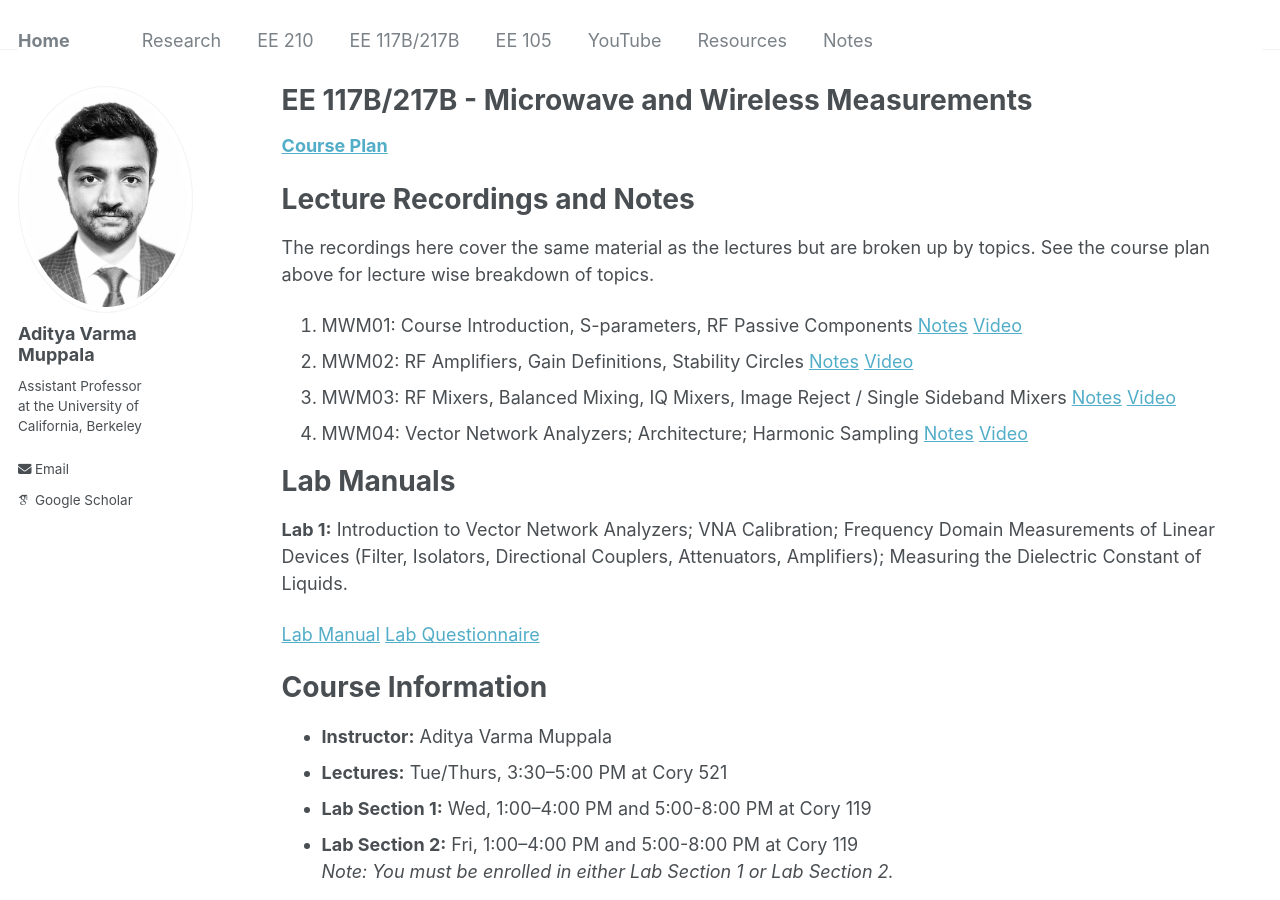
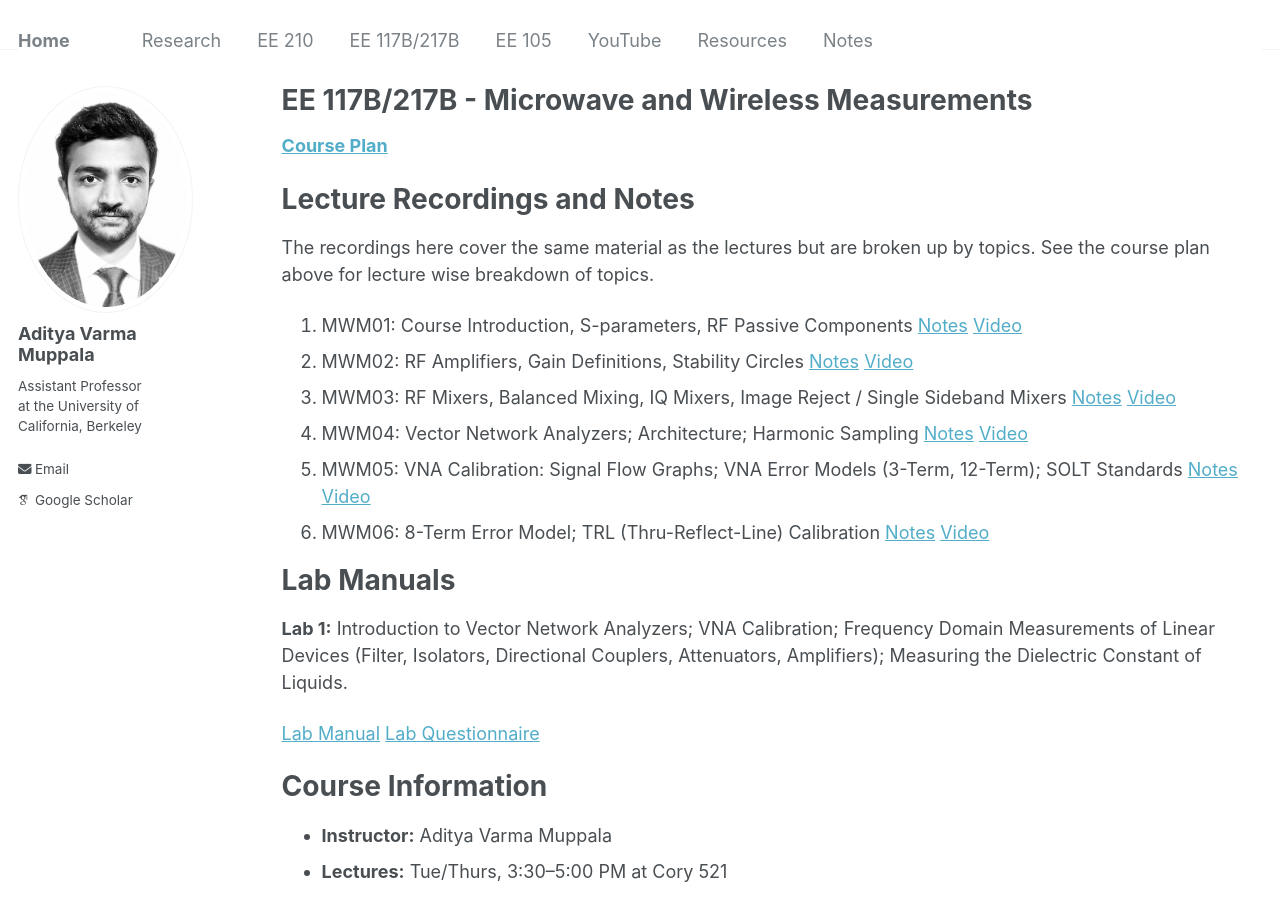
Before and after one commit to AdityaMuppala/adityamuppala.github.io, a Jekyll site: the page built from _pages/teaching117B217B.md, in a window 1280 px wide and 900 px high. Built offline with Jekyll 4.4.1, drawn with Linux system fonts in a browser that asks for light colours; some web fonts are replaced.

Commit message:
Update teaching117B217B.md

```diff
--- a/_pages/teaching117B217B.md
+++ b/_pages/teaching117B217B.md
@@ -12,6 +12,8 @@ The recordings here cover the same material as the lectures but are broken up by
 2. MWM02: RF Amplifiers, Gain Definitions, Stability Circles [Notes](https://adityamuppala.github.io/assets/EE_117B217B/EE117B217B_Lec2.pdf) [Video](https://www.youtube.com/watch?v=UVk2chXYaRI)
 3. MWM03: RF Mixers, Balanced Mixing, IQ Mixers, Image Reject / Single Sideband Mixers [Notes](https://adityamuppala.github.io/assets/EE_117B217B/EE117B217B_Lec3.pdf) [Video](https://youtu.be/NNqnASpfHUI)
 4. MWM04: Vector Network Analyzers; Architecture; Harmonic Sampling [Notes](https://adityamuppala.github.io/assets/EE_117B217B/EE117B217B_Lec4.pdf) [Video](https://youtu.be/j3dOYxKz_us)
+5. MWM05: VNA Calibration: Signal Flow Graphs; VNA Error Models (3-Term, 12-Term); SOLT Standards [Notes](https://adityamuppala.github.io/assets/EE_117B217B/EE117B217B_Lec5.pdf) [Video](https://youtu.be/icSjHJRpwKM)
+6. MWM06: 8-Term Error Model; TRL (Thru-Reflect-Line) Calibration [Notes](https://adityamuppala.github.io/assets/EE_117B217B/EE117B217B_Lec6.pdf) [Video](https://youtu.be/os-ziKtKmDw)
 
 # Lab Manuals
 
```
